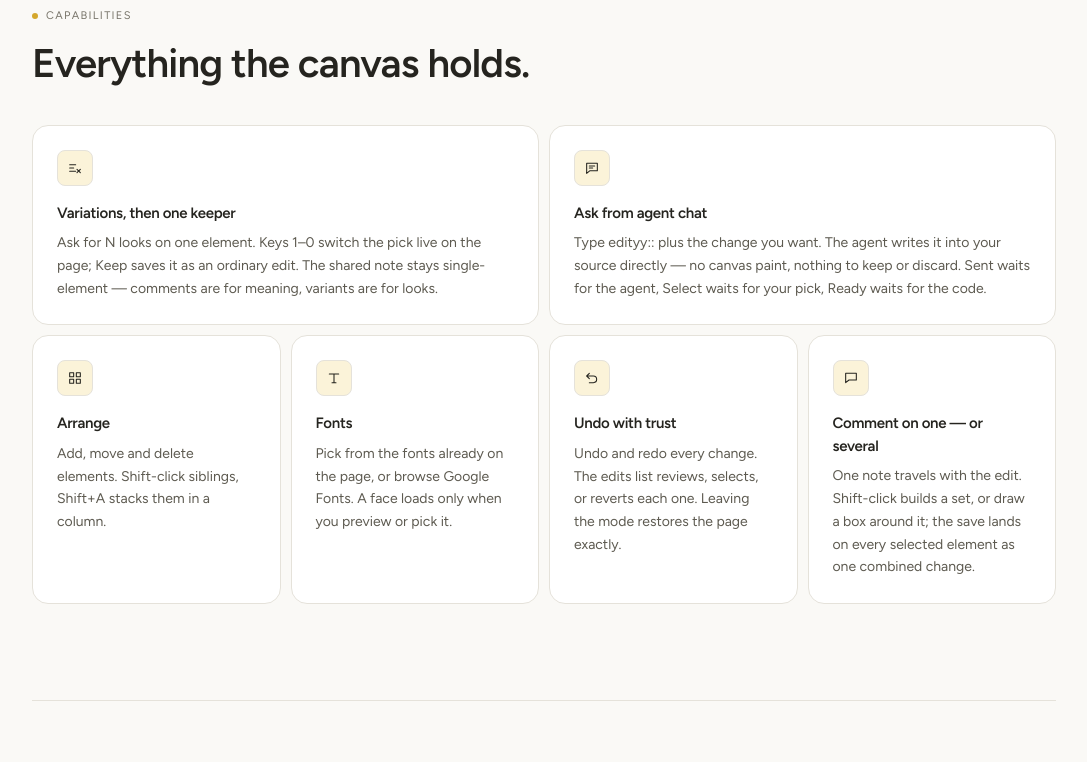
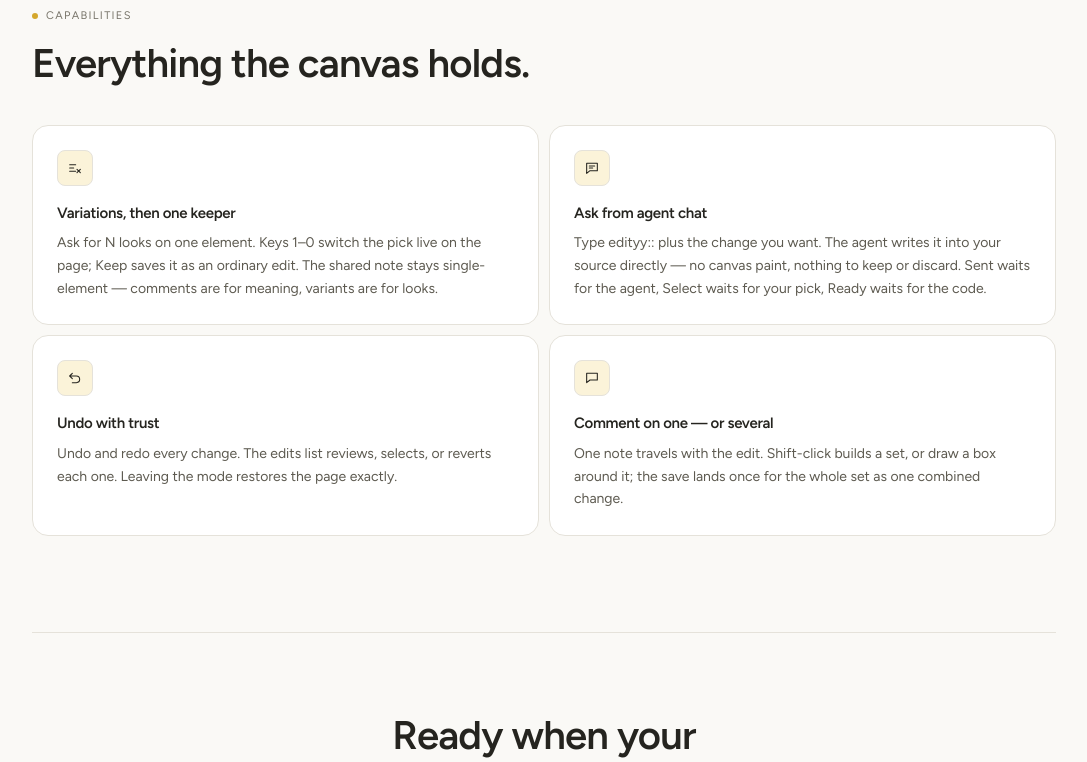
Before and after one commit to farhantawfeeq56/edityy, a Next.js app: page / in a window 1280 px wide. Shown: the part 1300-2062 px from the top of the page, without its empty margins (96-1183 px from the left). Built offline with nearby package versions, Linux system fonts and the light colour scheme.

Commit message:
feat(land): name the one-comment set on the landing [#316]

```diff
--- a/app/page.tsx
+++ b/app/page.tsx
@@ -34,7 +34,7 @@ const loop = [
   {
     n: "03",
     title: "Change",
-    body: "The dock styles type, colour, spacing, fill, border, shadow and filters. Type words in place, arrange elements, try variants, or write one note for the whole set.",
+    body: "The dock styles type, colour, spacing, fill, border, shadow and filters. Type words in place, try variants, or write one note for the whole set.",
     artifact: <>Type · Colour · Space · Fill · Border · Shadow</>,
     meta: "1–0 switches variants · edityy:: asks from chat · ⌘Z undoes",
   },
@@ -49,47 +49,29 @@ const loop = [
 
 const capabilities = [
   {
-    wide: true,
     icon: "variants",
     title: "Variations, then one keeper",
     body: "Ask for N looks on one element. Keys 1–0 switch the pick live on the page; Keep saves it as an ordinary edit. The shared note stays single-element — comments are for meaning, variants are for looks.",
   },
   {
-    wide: true,
     icon: "chat",
     title: "Ask from agent chat",
     body: "Type edityy:: plus the change you want. The agent writes it into your source directly — no canvas paint, nothing to keep or discard. Sent waits for the agent, Select waits for your pick, Ready waits for the code.",
   },
   {
-    wide: false,
-    icon: "grid",
-    title: "Arrange",
-    body: "Add, move and delete elements. Shift-click siblings, Shift+A stacks them in a column.",
-  },
-  {
-    wide: false,
-    icon: "type",
-    title: "Fonts",
-    body: "Pick from the fonts already on the page, or browse Google Fonts. A face loads only when you preview or pick it.",
-  },
-  {
-    wide: false,
     icon: "undo",
     title: "Undo with trust",
     body: "Undo and redo every change. The edits list reviews, selects, or reverts each one. Leaving the mode restores the page exactly.",
   },
   {
-    wide: false,
     icon: "comment",
     title: "Comment on one — or several",
-    body: "One note travels with the edit. Shift-click builds a set, or draw a box around it; the save lands on every selected element as one combined change.",
+    body: "One note travels with the edit. Shift-click builds a set, or draw a box around it; the save lands once for the whole set as one combined change.",
   },
 ];
 
 const glyphs: Record<string, string> = {
-  grid: "M4 4h6v6H4zM14 4h6v6h-6zM4 14h6v6H4zM14 14h6v6h-6z",
   undo: "M8 5L4 9l4 4M4 9h10a5 5 0 010 10H8",
-  type: "M5 6h14M12 6v13M9 19h6",
   comment: "M4 5h16v10H9l-5 4z",
   variants: "M4 7h9M4 12h6M4 17h9M15 14l5 5m0-5l-5 5",
   chat: "M4 5h16v11H9l-5 4zM8 9h8M8 12h5",
@@ -241,13 +223,11 @@ export default function Home() {
           <h2 className="mt-4 max-w-[34rem] text-balance font-display text-[1.875rem] font-semibold leading-[1.1] tracking-[-0.02em] sm:text-[2.5rem]">
             Everything the canvas holds.
           </h2>
-          <ul className="mt-10 grid gap-2.5 sm:grid-cols-2 lg:grid-cols-4">
+          <ul className="mt-10 grid gap-2.5 sm:grid-cols-2">
             {capabilities.map((cap) => (
               <li
                 key={cap.title}
-                className={`group rounded-2xl border border-neutral-200 bg-neutral-100 p-6 lift hover:border-neutral-300 ${
-                  cap.wide ? "sm:col-span-2" : ""
-                }`}
+                className="group rounded-2xl border border-neutral-200 bg-neutral-100 p-6 lift hover:border-neutral-300"
               >
                 <span className="flex size-9 items-center justify-center rounded-lg border border-neutral-200 bg-blush text-neutral-900 group-hover:border-neutral-300 group-hover:bg-rose tint">
                   <Icon name={cap.icon} />
```
Also changed, not shown: 1 other file (tests, documents, lock files or other folders).
